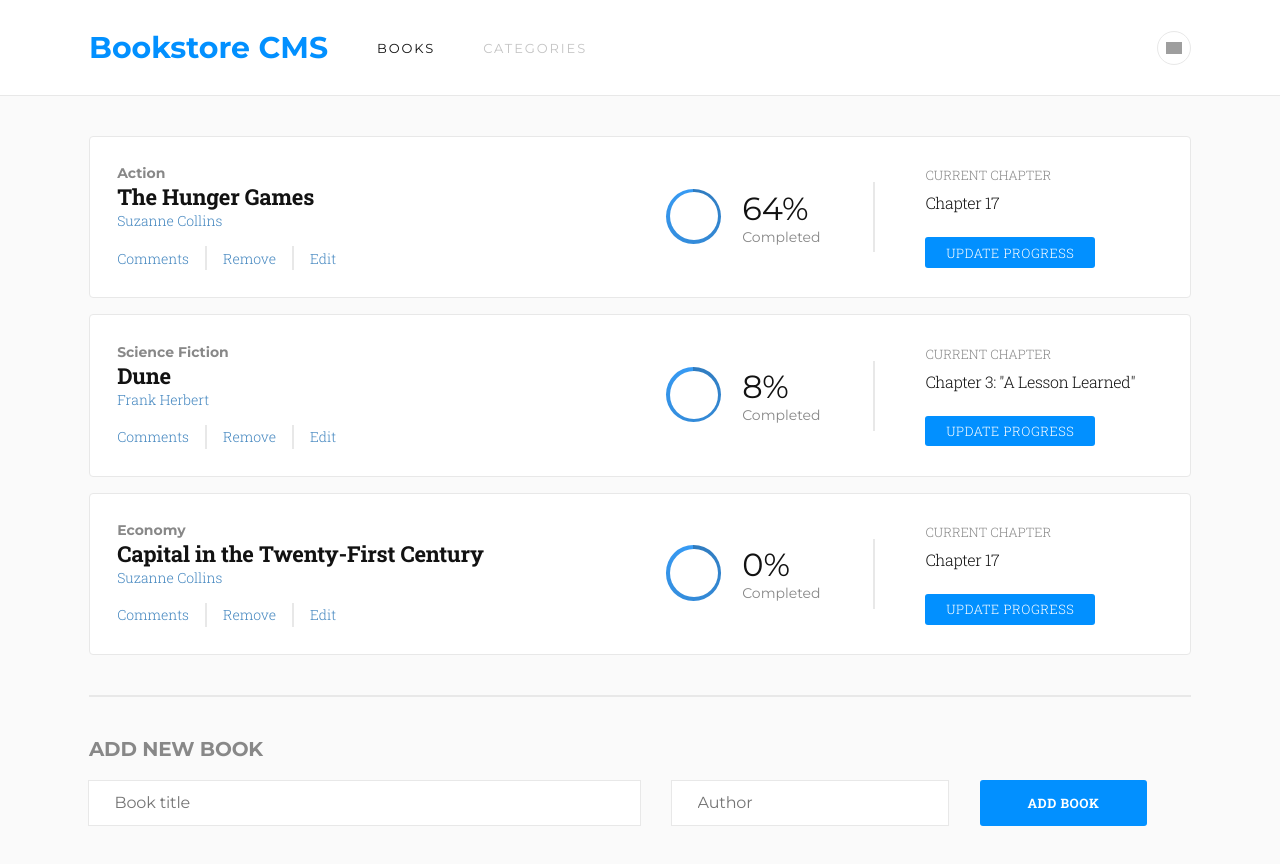
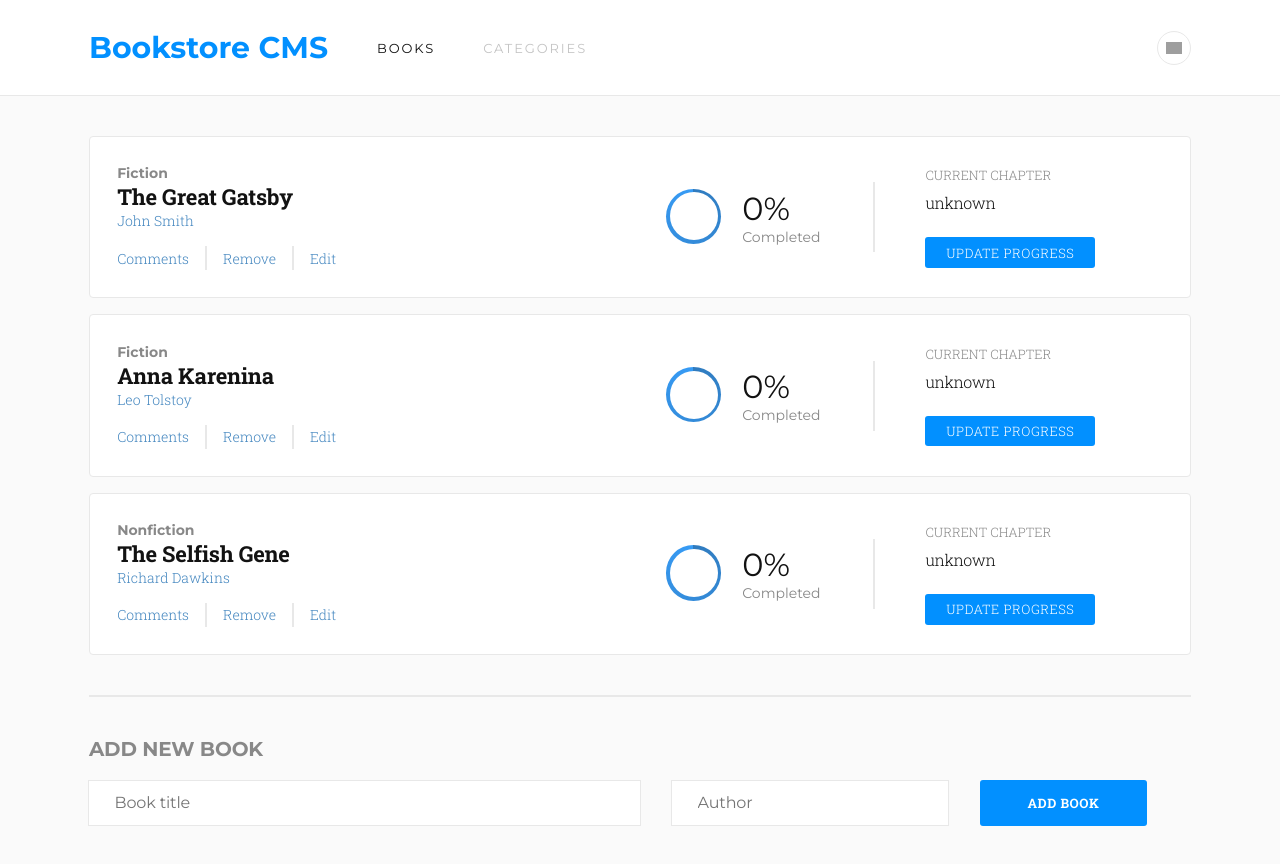
Before and after one commit to grauJavier/bookstore, a React (Vite) app: page / in a window 1280 px wide. Shown: the top 864 px of the page. Built offline with nearby package versions, Linux system fonts and the light colour scheme; grey boxes are pictures that could not be loaded.

Commit message:
Add functionality to 'Add Book' and 'Remove' UI

```diff
--- a/src/components/AddNewBook.jsx
+++ b/src/components/AddNewBook.jsx
@@ -1,11 +1,42 @@
+import { useState } from 'react';
+import { useDispatch } from 'react-redux';
+import { addBook } from '../redux/books/booksSlice';
+
 export default function AddNewBook() {
+  const dispatch = useDispatch();
+  const [bookTitle, setBookTitle] = useState('');
+  const [author, setAuthor] = useState('');
+
+  const handleAddBook = (e) => {
+    e.preventDefault();
+    dispatch(addBook({ title: bookTitle, author }));
+    setBookTitle('');
+    setAuthor('');
+  };
+
   return (
     <div id="add-book">
       <h2 className="text-style-12">Add New Book</h2>
       <form id="add-book__form">
-        <input type="text" placeholder="Book title" id="add-book__input-book-title" className="text-style-13"></input>
-        <input type="text" placeholder="Author" id="add-book__input-author" className="text-style-13"></input>
-        <button type="submit" id="add-book__button" className="text-style-1">Add Book</button>
+        <input
+          type="text"
+          placeholder="Book title"
+          id="add-book__input-book-title"
+          className="text-style-13"
+          value={bookTitle}
+          onChange={(e) => setBookTitle(e.target.value)}
+        ></input>
+        <input
+          type="text"
+          placeholder="Author"
+          id="add-book__input-author"
+          className="text-style-13"
+          value={author}
+          onChange={(e) => setAuthor(e.target.value)}
+        ></input>
+        <button type="submit" id="add-book__button" className="text-style-1" onClick={handleAddBook}>
+          Add Book
+        </button>
       </form>
     </div>
   );
--- a/src/components/BookCards.jsx
+++ b/src/components/BookCards.jsx
@@ -1,13 +1,16 @@
 import PropTypes from 'prop-types';
-import bookList from '../bookList';
+import { useDispatch, useSelector} from 'react-redux';
+import { removeBook } from '../redux/books/booksSlice';
 
-function BookCard({ bookName, author, genre, progressPorcentage = 0, currentChapter }) {
+function BookCard({ item_id, title, author, category, progressPorcentage = 0, currentChapter }) {
+  const dispatch = useDispatch();
+
   return (
     <article className="book-card">
       <div className="book-card__details">
         <div className="book">
-          <h4 className="book__genre text-style-9">{genre}</h4>
-          <h2 className="book__name text-style-5">{bookName}</h2>
+          <h4 className="book__category text-style-9">{category}</h4>
+          <h2 className="book__name text-style-5">{title}</h2>
           <h3 className="book__author text-style-8">{author}</h3>
         </div>
         <ul className="book-card__action-list text-style-8">
@@ -16,7 +19,7 @@ function BookCard({ bookName, author, genre, progressPorcentage = 0, currentChap
           </li>
           <span className="short-y-line"></span>
           <li className="action__item">
-            <a href="#">Remove</a>
+            <a href="#" onClick={() => {dispatch(removeBook(item_id))}}>Remove</a>
           </li>
           <span className="short-y-line"></span>
           <li className="action__item">
@@ -48,20 +51,23 @@ function BookCard({ bookName, author, genre, progressPorcentage = 0, currentChap
 }
 
 BookCard.propTypes = {
-  bookName: PropTypes.string.isRequired,
+  item_id: PropTypes.string.isRequired,
+  title: PropTypes.string.isRequired,
   author: PropTypes.string.isRequired,
-  genre: PropTypes.string.isRequired,
+  category: PropTypes.string.isRequired,
   progressPorcentage: PropTypes.number,
   currentChapter: PropTypes.string.isRequired,
 };
 
 function BookList() {
+  const bookList = useSelector((state) => state.bookshelf.books);
   const output = bookList.map((book, index) => (
     <BookCard
       key={index}
-      bookName={book.bookName}
+      item_id={book.item_id}
+      title={book.title}
       author={book.author}
-      genre={book.genre}
+      category={book.category}
       progressPorcentage={book.progressPorcentage}
       currentChapter={book.currentChapter}
     />
--- a/src/main.jsx
+++ b/src/main.jsx
@@ -1,13 +1,20 @@
 import React from 'react';
 import ReactDOM from 'react-dom/client';
+
+import { BrowserRouter } from 'react-router-dom';
+
+import { Provider } from 'react-redux';
+import { store } from './redux/store.js';
+
 import App from './App.jsx';
 import './index.css';
-import { BrowserRouter } from 'react-router-dom';
 
 ReactDOM.createRoot(document.getElementById('root')).render(
   <React.StrictMode>
     <BrowserRouter>
-      <App />
+      <Provider store={store}>
+        <App />
+      </Provider>
     </BrowserRouter>
   </React.StrictMode>
 );
--- a/src/redux/books/booksSlice.js
+++ b/src/redux/books/booksSlice.js
@@ -1,32 +1,59 @@
 import { createSlice } from '@reduxjs/toolkit';
 
 const initialState = {
-  books: [],
+  books: [
+    {
+      item_id: 'item1',
+      title: 'The Great Gatsby',
+      author: 'John Smith',
+      category: 'Fiction',
+      progressPorcentage: 0,
+      currentChapter: 'unknown',
+    },
+    {
+      item_id: 'item2',
+      title: 'Anna Karenina',
+      author: 'Leo Tolstoy',
+      category: 'Fiction',
+      progressPorcentage: 0,
+      currentChapter: 'unknown',
+    },
+    {
+      item_id: 'item3',
+      title: 'The Selfish Gene',
+      author: 'Richard Dawkins',
+      category: 'Nonfiction',
+      progressPorcentage: 0,
+      currentChapter: 'unknown',
+    },
+  ],
 };
 
 const booksSlice = createSlice({
-  name: 'books',
+  name: 'bookshelf',
   initialState,
   reducers: {
     addBook: (state, action) => {
-      const { bookName, author } = action.payload;
+      const { title, author } = action.payload;
 
       const newBook = {
-        bookName,
+        item_id: 'item' + state.books.length,
+        title,
         author,
-        genre: 'unknown',
+        category: 'unknown',
         progressPercentage: 0,
         currentChapter: 'unknown',
       };
 
       state.books = state.books.concat(newBook);
     },
+
     removeBook: (state, action) => {
       const bookId = action.payload;
-      state.books = state.books.filter((book) => book.id !== bookId);
+      state.books = state.books.filter((book) => book.item_id !== bookId);
     },
   },
 });
 
-export const { addBook } = booksSlice.actions;
+export const { addBook, removeBook } = booksSlice.actions;
 export default booksSlice.reducer;
--- a/src/redux/store.js
+++ b/src/redux/store.js
@@ -1,10 +1,10 @@
 import { configureStore } from '@reduxjs/toolkit';
-import { booksReducer } from './books/booksSlice';
-import { categoriesReducer } from './categories/categoriesSlice';
+import booksReducer from './books/booksSlice';
+import categoriesReducer from './categories/categoriesSlice';
 
 export const store = configureStore({
   reducer: {
-    books: booksReducer,
+    bookshelf: booksReducer,
     categories: categoriesReducer,
   },
 });
```
